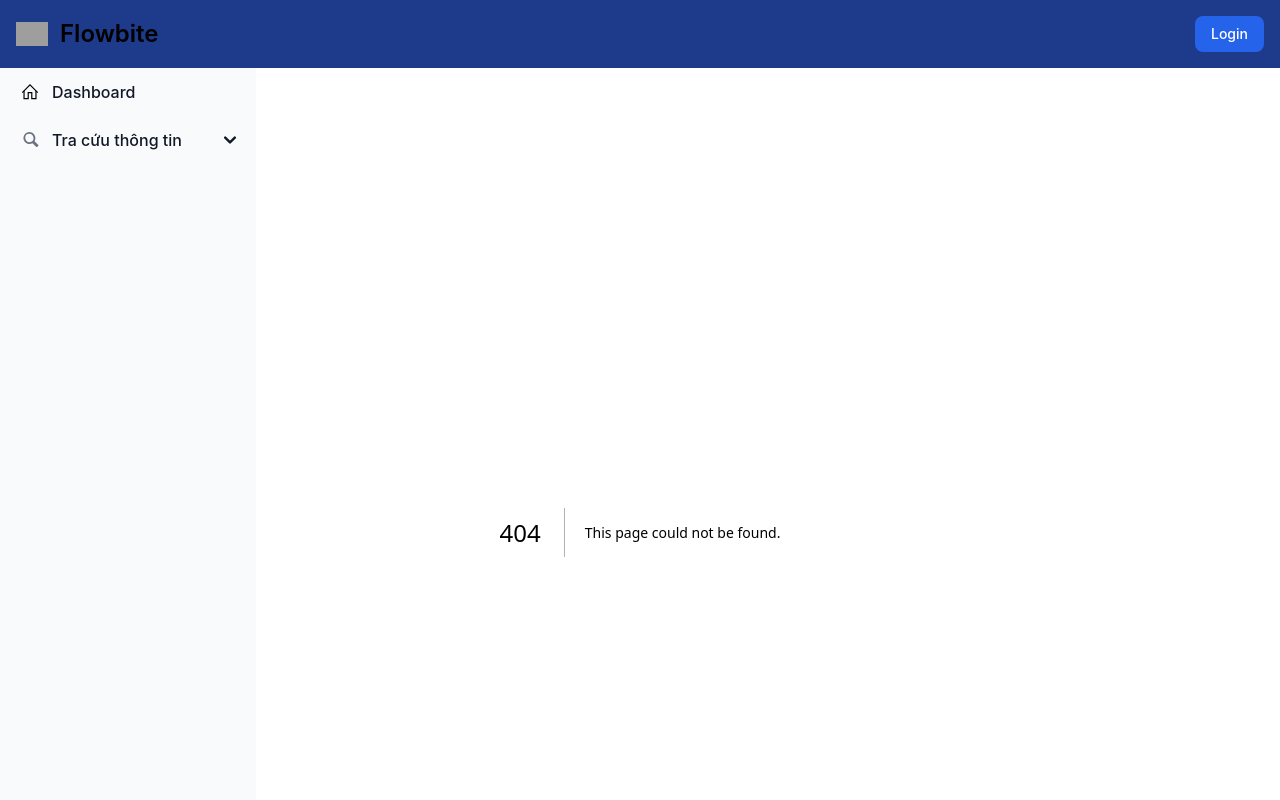
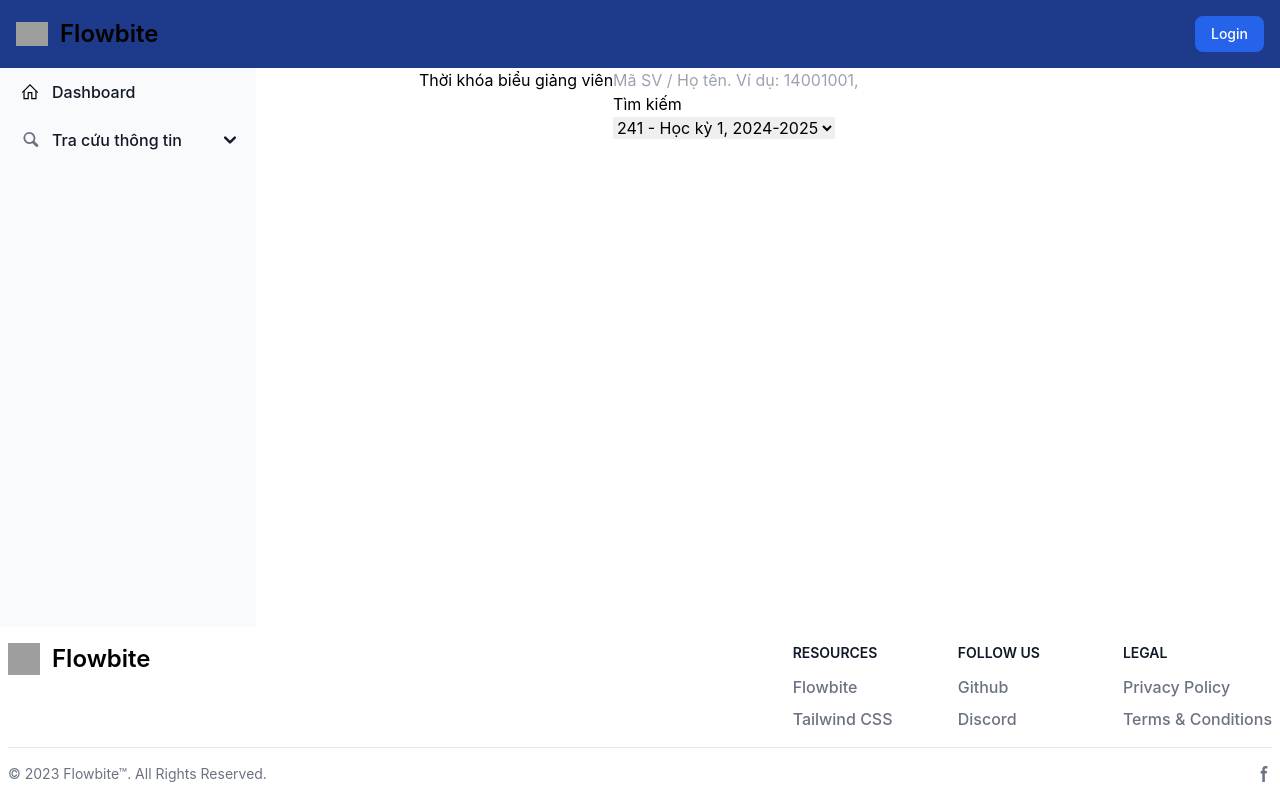
Before and after one commit to lluonglee/doAn2, a Next.js app in the folder frontend/: page /home/giangVien in a window 1280 px wide. Before the commit this address had no page. Shown: the top 800 px of the page. Built offline with nearby package versions, Linux system fonts and the light colour scheme; grey boxes are pictures that could not be loaded; what tw-elements would draw is missing.

Commit message:
fixClassRoom

```diff
--- a/frontend/src/app/admin/phongHoc/page.js
+++ b/frontend/src/app/admin/phongHoc/page.js
@@ -88,7 +88,7 @@ export default function PhongHoc() {
           </button>
           <input
             type="text"
-            placeholder="Tìm kiếm giảng viên..."
+            placeholder="Tìm kiếm phòng học..."
             value={searchQuery}
             onChange={handleSearch}
             className="border rounded-lg px-3 py-1 mb-3 ml-3"
@@ -100,13 +100,20 @@ export default function PhongHoc() {
         <table className="w-full text-sm text-gray-500 dark:text-gray-400 align-middle text-center">
           <thead className="text-xs text-gray-700 uppercase bg-gray-50 dark:bg-gray-700 dark:text-gray-400">
             <tr>
-              <th scope="col" className="px-6 py-3">Phong hoc</th>
-              <th scope="col" className="px-6 py-3">Actions</th>
+              <th scope="col" className="px-6 py-3">
+                Phong hoc
+              </th>
+              <th scope="col" className="px-6 py-3">
+                Actions
+              </th>
             </tr>
           </thead>
           <tbody>
             {classRooms.map((classRoom) => (
-              <tr key={classRoom._id} className="bg-white border-b dark:bg-gray-800 dark:border-gray-700">
+              <tr
+                key={classRoom._id}
+                className="bg-white border-b dark:bg-gray-800 dark:border-gray-700"
+              >
                 <td className="px-6 py-4">{classRoom.room}</td>
                 <td className="px-6 py-4 flex gap-5 justify-center">
                   <a
@@ -138,9 +145,13 @@ export default function PhongHoc() {
         >
           Previous
         </button>
-        <span className="text-gray-600">Page {currentPage} of {totalPages}</span>
+        <span className="text-gray-600">
+          Page {currentPage} of {totalPages}
+        </span>
         <button
-          onClick={() => setCurrentPage((prev) => Math.min(prev + 1, totalPages))}
+          onClick={() =>
+            setCurrentPage((prev) => Math.min(prev + 1, totalPages))
+          }
           className="bg-gray-500 text-white px-4 py-2 rounded-lg ml-2 disabled:opacity-50"
           disabled={currentPage === totalPages}
         >
--- a/frontend/src/app/clientLayout.js
+++ b/frontend/src/app/clientLayout.js
@@ -30,7 +30,11 @@ export default function ClientLayout({ children }) {
 
         <main className="flex-grow w-full">
           {/* Main content */}
-          <div className={!isExcludedPage ? "mt-16 flex-grow" : "flex-grow"}>
+          <div
+            className={
+              !isExcludedPage ? "flex-grow h-full" : "flex-grow h-full"
+            }
+          >
             {children}
           </div>
         </main>
--- /dev/null
+++ b/frontend/src/app/home/giangVien/page.js
@@ -0,0 +1,34 @@
+import React from "react";
+
+export default function page() {
+  return (
+    <div className=" h-full flex justify-center ">
+      <h2>Thời khóa biểu giảng viên</h2>
+      <div className="row">
+        <div className="form-group col-md-6">
+          <div className="input-group">
+            <input
+              id="keyword"
+              name="keyword"
+              type="text"
+              className="form-control ui-autocomplete-input"
+              placeholder="Mã SV / Họ tên. Ví dụ: 14001001, nguyenvan, Nguyễn Văn, ..."
+              autocomplete="off"
+            />
+            <div className="input-group-btn">
+              <button className="btn btn-success" id="btnViewData">
+                <i className="fa fa-search"></i> Tìm kiếm
+              </button>
+            </div>
+          </div>
+        </div>
+        <div className="form-group col-md-4">
+          <select className="form-control" id="hocky" name="hocky">
+            <option value="42">241 - Học kỳ 1, 2024-2025</option>
+          </select>
+        </div>
+        <input type="hidden" id="masv" name="masv" value="" />
+      </div>
+    </div>
+  );
+}
--- a/frontend/src/app/home/sidebar/page.js
+++ b/frontend/src/app/home/sidebar/page.js
@@ -123,7 +123,7 @@ export default function Sidebar() {
                 className={`py-2 space-y-2 ${isEcommerceOpen ? "" : "hidden"}`}
               >
                 <li>
-                  <Link href="/products" legacyBehavior>
+                  <Link href="/home/giangVien" legacyBehavior>
                     <a className="flex items-center w-full p-2 text-gray-900 transition duration-75 rounded-lg pl-11 group hover:bg-gray-100 dark:text-white dark:hover:bg-gray-700">
                       TKB Giảng Viên
                     </a>
```
Also changed, not shown: 2 other files (tests, documents, lock files or other folders).
